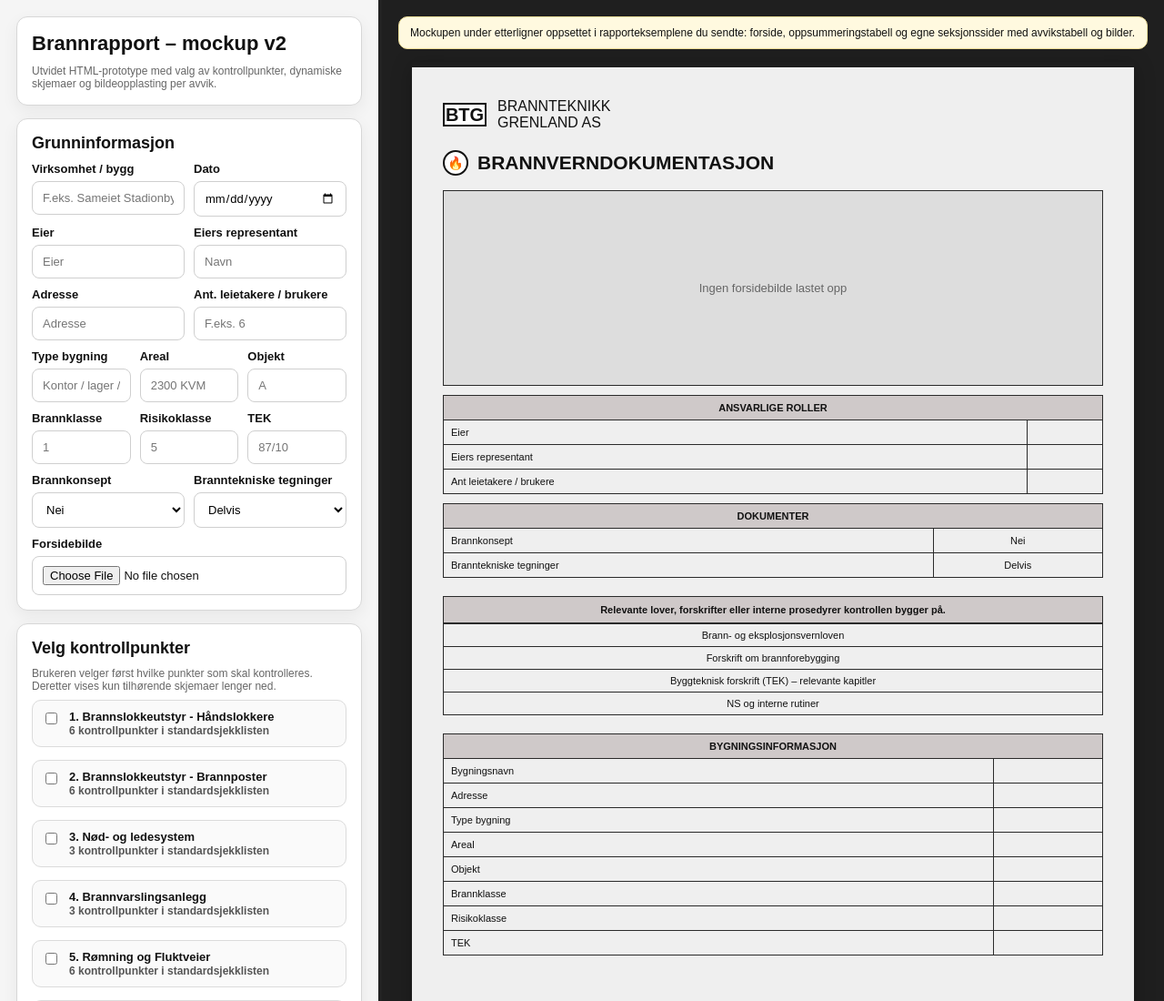
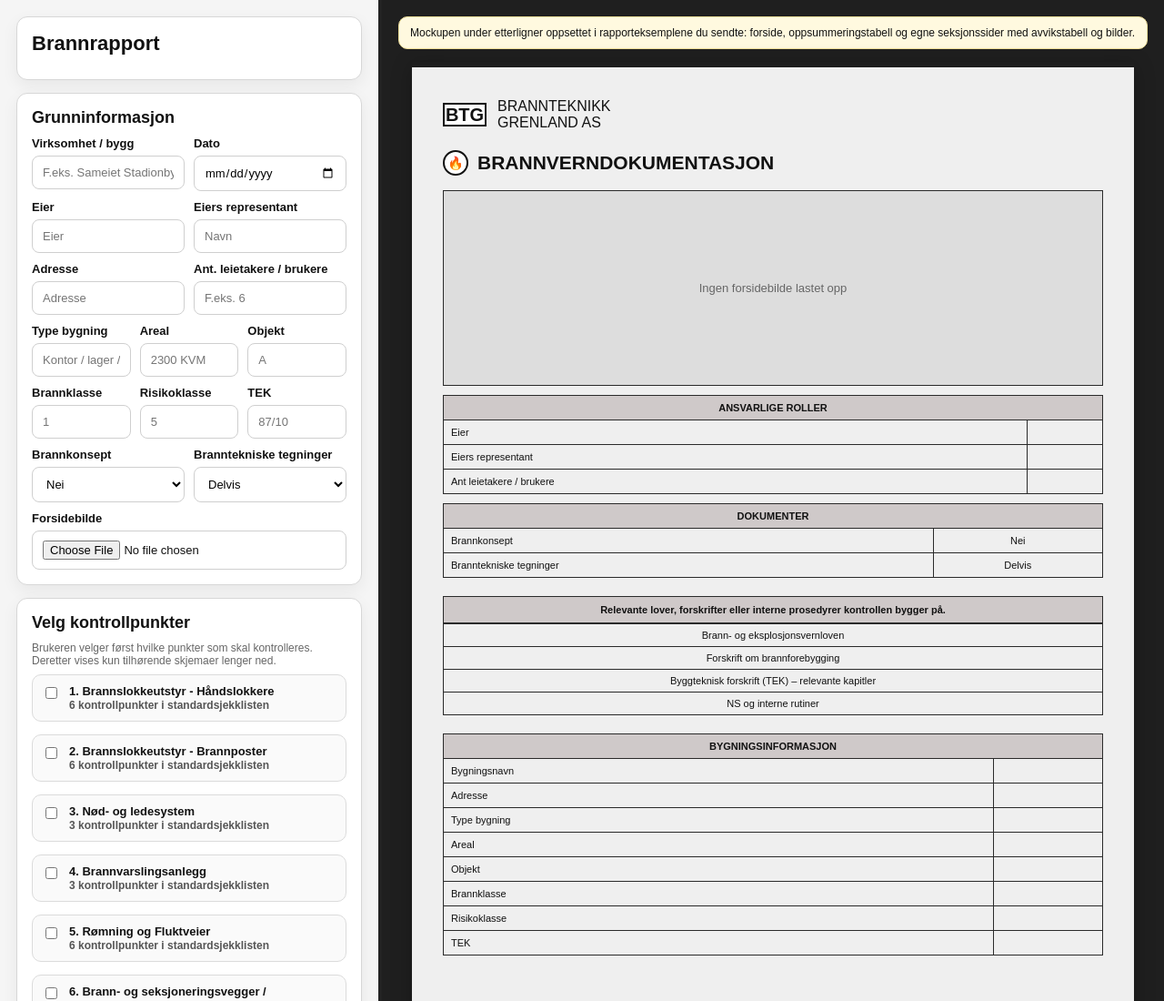
Before and after one commit to Larsisaksen/Brannteknikk, a plain HTML site: page index.html in a window 1280 px wide. Shown: the top 1100 px of the page at 91% size. Drawn offline with Linux system fonts and the light colour scheme.

Commit message:
Update title and header in index.html

```diff
--- a/index.html
+++ b/index.html
@@ -3,7 +3,7 @@
 <head>
   <meta charset="UTF-8" />
   <meta name="viewport" content="width=device-width, initial-scale=1.0" />
-  <title>Brannrapport – utvidet mockup</title>
+  <title>Brannrapport</title>
   <style>
     :root{--bg:#e6e6e6;--paper:#efefef;--ink:#111;--line:#2a2a2a;--soft:#d3cece;--ok:#18c36b;--bad:#ff3737;--white:#fff;--muted:#666}
     *{box-sizing:border-box} body{margin:0;font-family:Arial,Helvetica,sans-serif;background:#202020;color:var(--ink)}
@@ -36,7 +36,7 @@
 <body>
 <div class="app">
 <aside class="sidebar">
-  <div class="card"><h1>Brannrapport – mockup v2</h1><div class="muted small">Utvidet HTML-prototype med valg av kontrollpunkter, dynamiske skjemaer og bildeopplasting per avvik.</div></div>
+  <div class="card"><h1>Brannrapport</h1></div>
   <div class="card">
     <h2>Grunninformasjon</h2>
     <div class="row2"><div><label>Virksomhet / bygg</label><input id="buildingName" placeholder="F.eks. Sameiet Stadionbygg" /></div><div><label>Dato</label><input id="inspectionDate" type="date" /></div></div>
```
